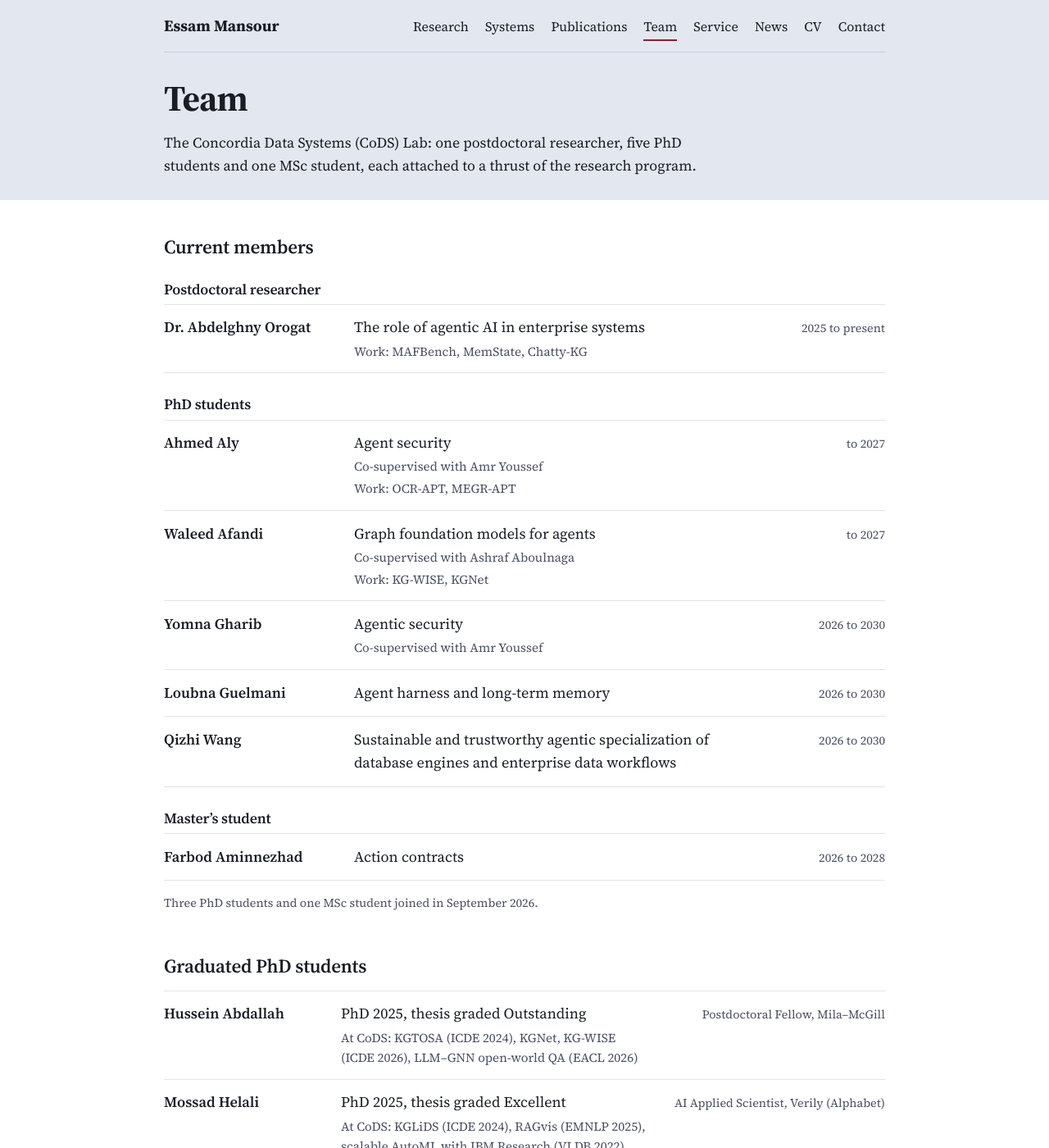
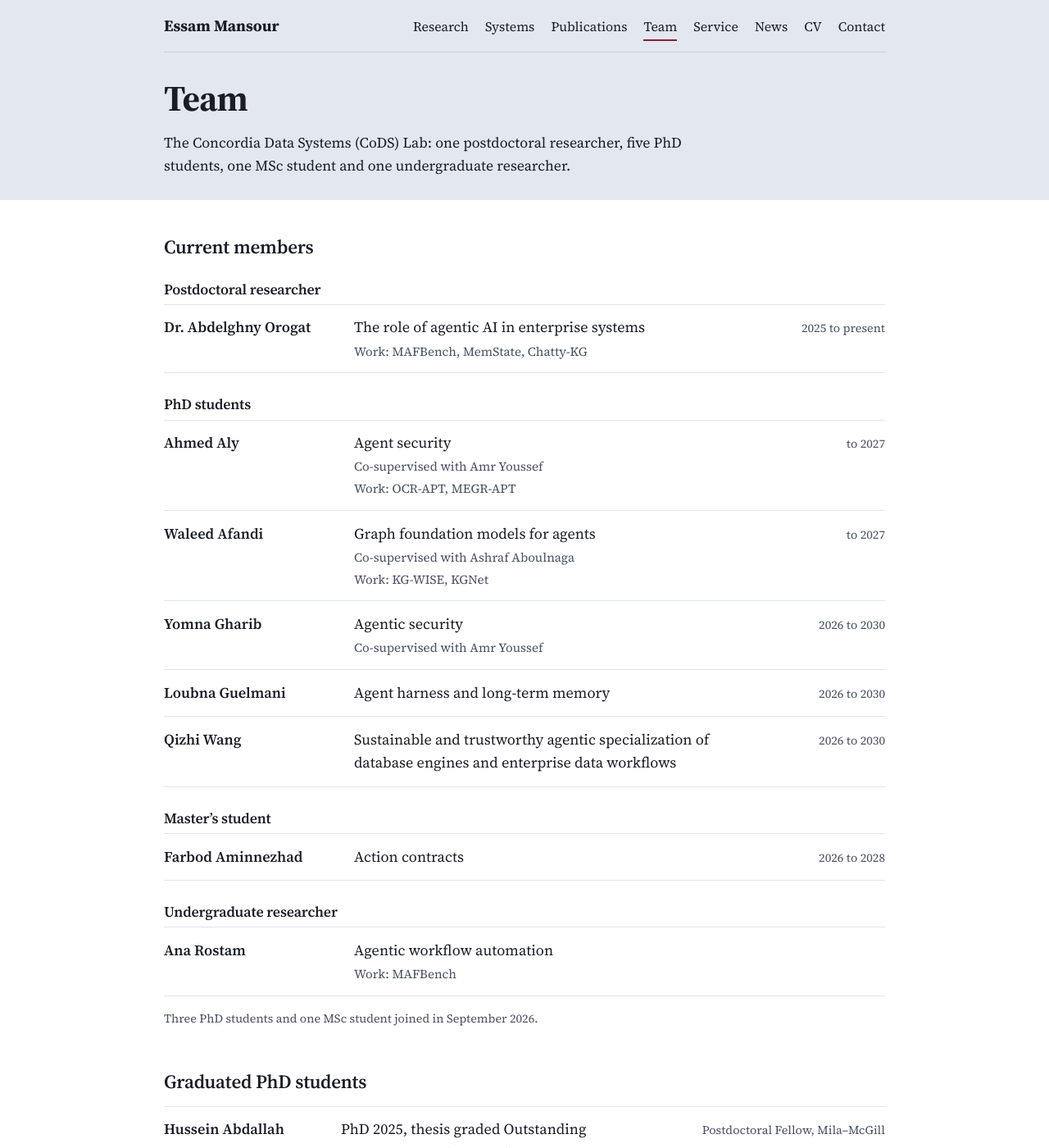
Before and after one commit to mansoure/mansoure.github.io, a Jekyll site: the page built from team/index.md, in a window 1280 px wide and 1400 px high. Shown: the whole window at 82% size. Built offline with Jekyll 4.4.1, drawn with Linux system fonts in a browser that asks for light colours.

Commit message:
Team page: add Ana Rostam as undergraduate researcher
Co-Authored-By: Claude Opus 5.5 <noreply@anthropic.com>
Claude-Session: https://claude.ai/code/session_01RYy8jtiw3e4scmvjkk2e4y

```diff
--- a/_data/team.yml
+++ b/_data/team.yml
@@ -17,6 +17,9 @@ phd:
 
 msc:
   - { name: Farbod Aminnezhad, role: MSc, topic: "Action contracts", until: "2026 to 2028", work: "" }
+
+undergrad:
+  - { name: Ana Rostam, role: Undergraduate, topic: "Agentic workflow automation", until: "", work: "MAFBench" }
 
 # Graduated. `where` = current position per the CV. Leave blank rather than guess.
 phd_alumni:
--- a/team/index.md
+++ b/team/index.md
@@ -2,14 +2,14 @@
 title: Team
 description: "Current members of the CoDS Lab at Concordia University, and graduated students with their current positions at Mila–McGill, Verily, the University of Waterloo, IBM, National Bank of Canada, Desjardins and Snowflake."
 heading: "Team"
-lede: "The Concordia Data Systems (CoDS) Lab: one postdoctoral researcher, five PhD students and one MSc student, each attached to a thrust of the research program."
+lede: "The Concordia Data Systems (CoDS) Lab: one postdoctoral researcher, five PhD students, one MSc student and one undergraduate researcher."
 ---
 
 {%- comment %} Topic strings may end in "(co-supervised with X)"; that part is shown on its own line. {% endcomment %}
 
 ## Current members
 
-{% assign groups = "postdoc|Postdoctoral researcher,phd|PhD students,msc|Master’s student" | split: "," %}
+{% assign groups = "postdoc|Postdoctoral researcher,phd|PhD students,msc|Master’s student,undergrad|Undergraduate researcher" | split: "," %}
 {%- for g in groups %}
 {%- assign gp = g | split: "|" %}
 <h3>{{ gp[1] }}</h3>
@@ -17,7 +17,8 @@ lede: "The Concordia Data Systems (CoDS) Lab: one postdoctoral researcher, five
 {%- case gp[0] %}
 {%- when "postdoc" %}{% assign members = site.data.team.postdoc %}
 {%- when "phd" %}{% assign members = site.data.team.phd %}
-{%- else %}{% assign members = site.data.team.msc %}
+{%- when "msc" %}{% assign members = site.data.team.msc %}
+{%- else %}{% assign members = site.data.team.undergrad %}
 {%- endcase %}
 {%- for m in members %}
   {%- assign tp = m.topic | split: " (co-supervised with " %}
```
